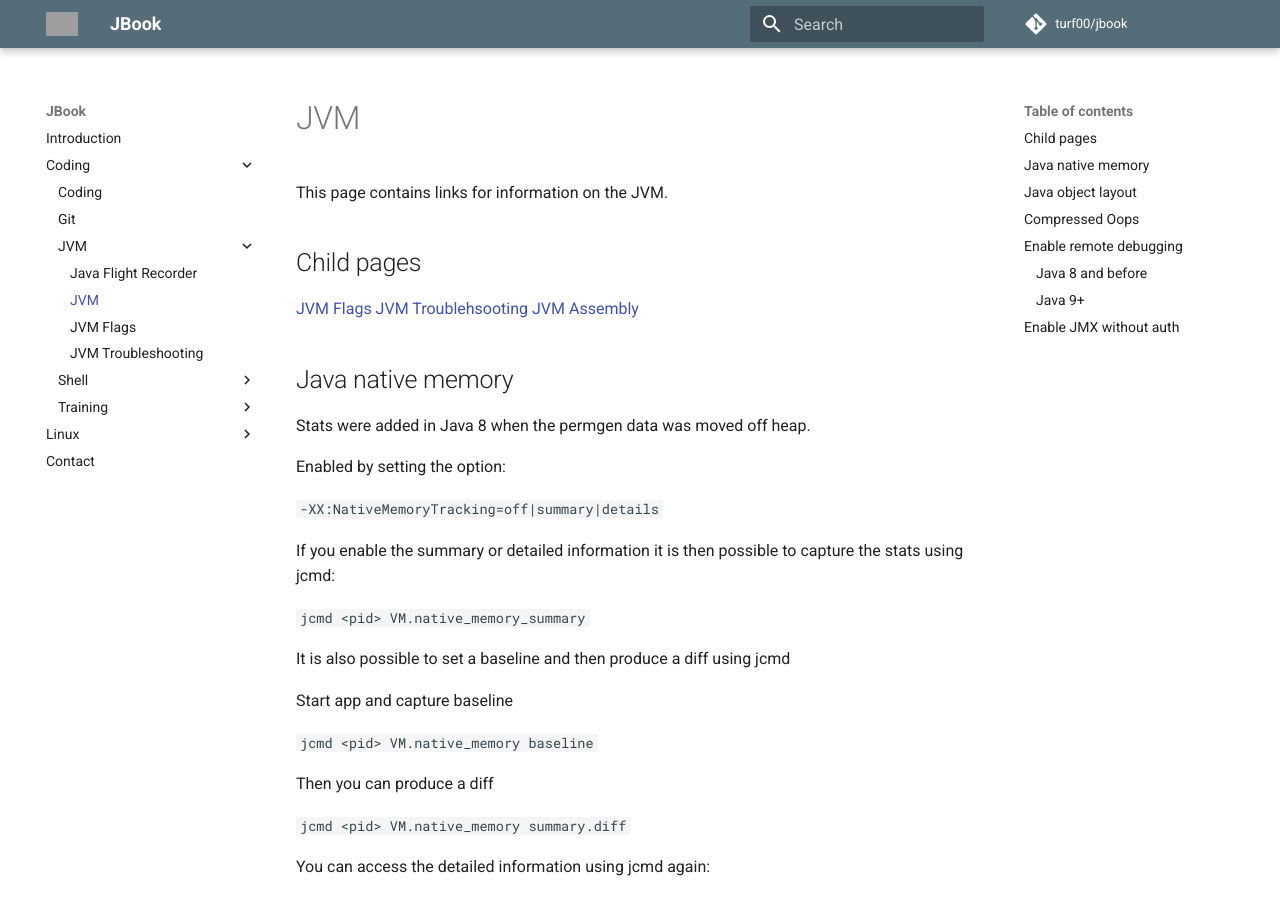
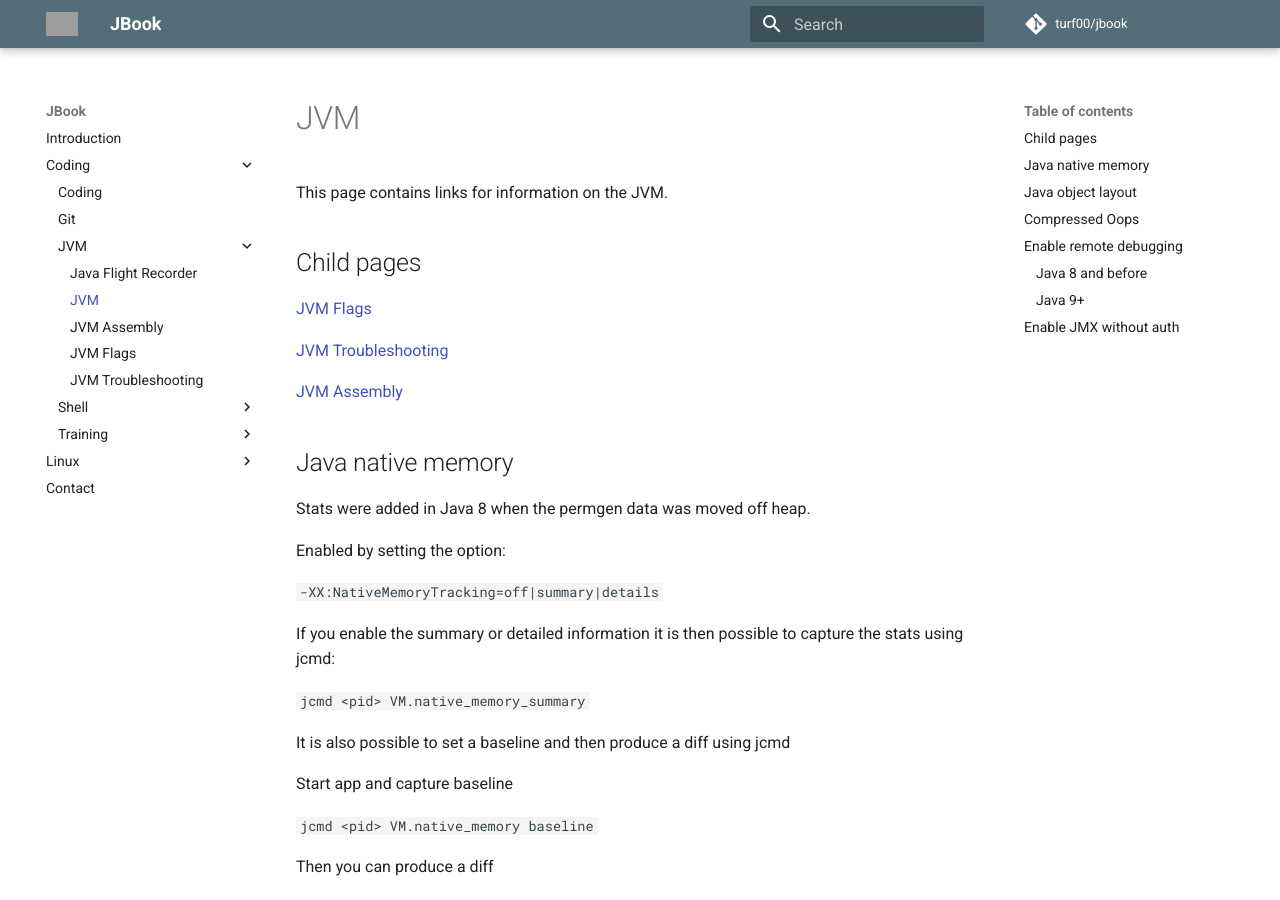
Before and after one commit to turf00/jbook, an MkDocs documentation site: the page built from docs/coding/jvm/jvm.md, in a window 1280 px wide and 900 px high. Built offline with MkDocs 1.6.1 and Material for MkDocs 9.7.7, drawn with Linux system fonts in a browser that asks for light colours; comment, search, counter and statistics services are not loaded; grey boxes are pictures that could not be loaded.

Commit message:
Update nav

```diff
--- a/docs/coding/jvm/jvm.md
+++ b/docs/coding/jvm/jvm.md
@@ -7,7 +7,9 @@ This page contains links for information on the JVM.
 # Child pages
 
 [JVM Flags](jvm-flags.md)
-[JVM Troublehsooting](jvm-troubleshooting.md)
+
+[JVM Troubleshooting](jvm-troubleshooting.md)
+
 [JVM Assembly](jvm-asm.md)
 
 # Java native memory
--- a/mkdocs.yml
+++ b/mkdocs.yml
@@ -11,6 +11,7 @@ nav:
       - JVM:
         - Java Flight Recorder: coding/jvm/jfr.md
         - JVM: coding/jvm/jvm.md
+        - JVM Assembly: coding/jvm/jvm-asm.md
         - JVM Flags: coding/jvm/jvm-flags.md
         - JVM Troubleshooting: coding/jvm/jvm-troubleshooting.md
       - Shell:
```
